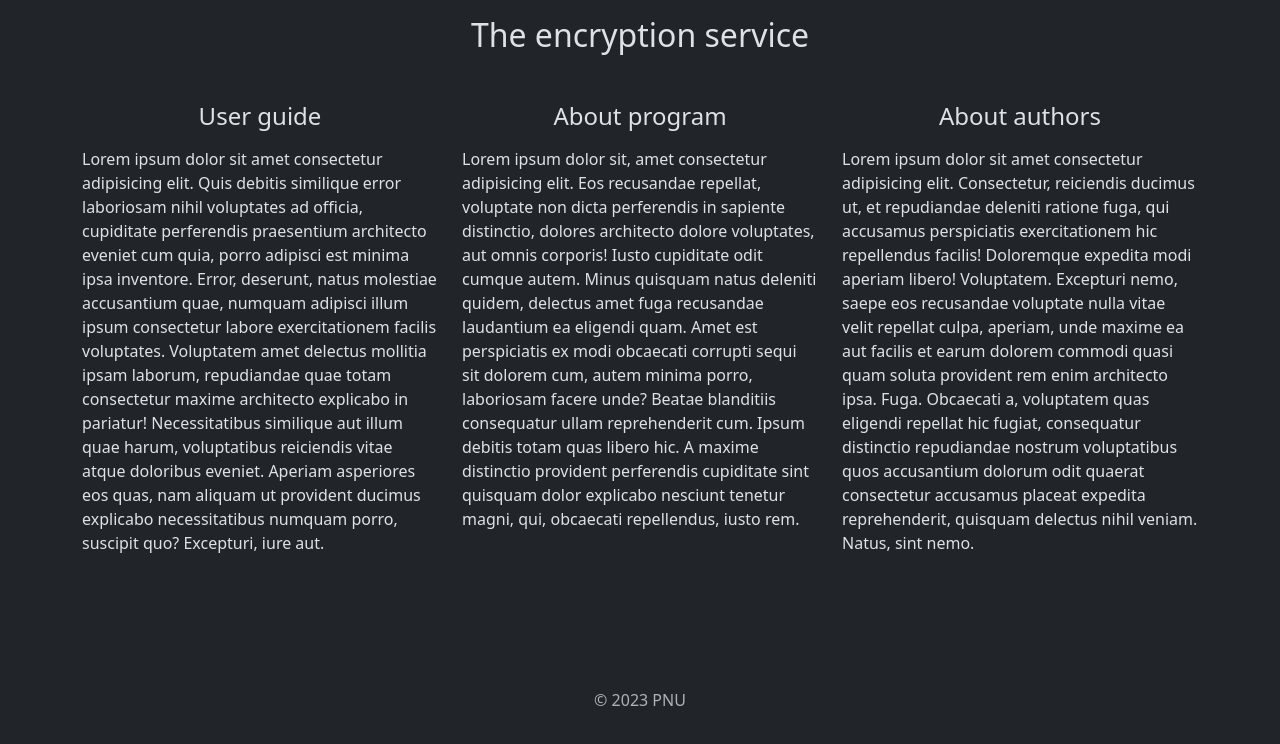
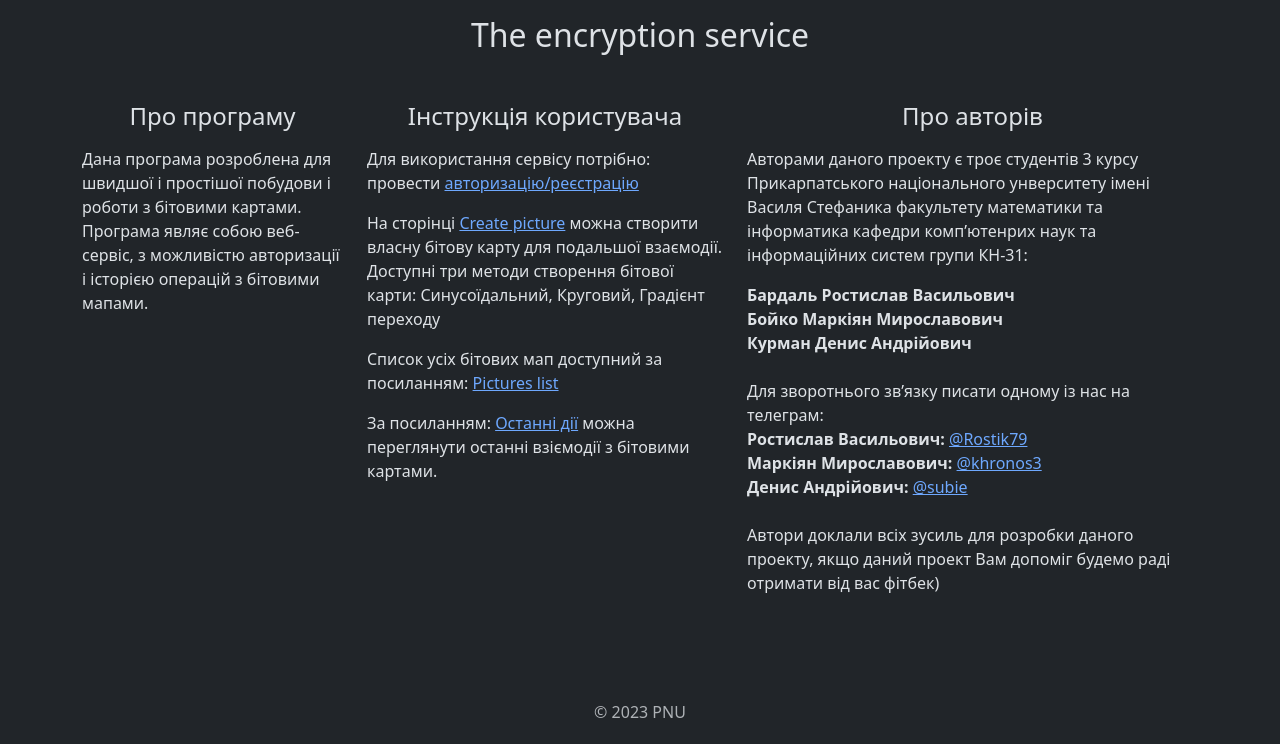
Before and after one commit to MuzykaAndrii/cryptor_service, a Django app: page /about/ in a window 1280 px wide. Shown: the part 56-800 px from the top of the page. Run offline with Django 4.2, Linux system fonts and the light colour scheme; the visitor is signed in with stand-in values (Sample User, id 1).

Commit message:
aupdated about as page

```diff
--- a/src/crypt/templates/crypt/about.html
+++ b/src/crypt/templates/crypt/about.html
@@ -8,23 +8,30 @@
     <h2 class="mb-5" style="text-align: center;">The encryption service</h2>
 
     <div class="row">
-        <div class="col-md-4">
-            <h4 class="mb-3" style="text-align: center;">User guide</h4>
-            <p>Lorem ipsum dolor sit amet consectetur adipisicing elit. Quis debitis similique error laboriosam nihil voluptates ad officia, cupiditate perferendis praesentium architecto eveniet cum quia, porro adipisci est minima ipsa inventore.
-            Error, deserunt, natus molestiae accusantium quae, numquam adipisci illum ipsum consectetur labore exercitationem facilis voluptates. Voluptatem amet delectus mollitia ipsam laborum, repudiandae quae totam consectetur maxime architecto explicabo in pariatur!
-            Necessitatibus similique aut illum quae harum, voluptatibus reiciendis vitae atque doloribus eveniet. Aperiam asperiores eos quas, nam aliquam ut provident ducimus explicabo necessitatibus numquam porro, suscipit quo? Excepturi, iure aut.</p>
+        <div class="col-md-3">
+            <h4 class="mb-3" style="text-align: center;">Про програму</h4>
+            <p>Дана програма розроблена для швидшої і простішої побудови і роботи з бітовими картами. Програма являє собою веб-сервіс, з можливістю авторизації і історією операцій з бітовими мапами.</p>
         </div>
         <div class="col-md-4">
-            <h4 class="mb-3" style="text-align: center;">About program</h4>
-            <p>Lorem ipsum dolor sit, amet consectetur adipisicing elit. Eos recusandae repellat, voluptate non dicta perferendis in sapiente distinctio, dolores architecto dolore voluptates, aut omnis corporis! Iusto cupiditate odit cumque autem.
-            Minus quisquam natus deleniti quidem, delectus amet fuga recusandae laudantium ea eligendi quam. Amet est perspiciatis ex modi obcaecati corrupti sequi sit dolorem cum, autem minima porro, laboriosam facere unde?
-            Beatae blanditiis consequatur ullam reprehenderit cum. Ipsum debitis totam quas libero hic. A maxime distinctio provident perferendis cupiditate sint quisquam dolor explicabo nesciunt tenetur magni, qui, obcaecati repellendus, iusto rem.</p>
+            <h4 class="mb-3" style="text-align: center;">Інструкція користувача</h4>
+            <p>Для використання сервісу потрібно: провести <a href="{% url 'register_user' %}">авторизацію/реєстрацію</a></p>
+            <p>На сторінці <a href="{% url 'create_picture' %}">Create picture</a> можна створити власну бітову карту для подальшої взаємодії. Доступні три методи створення бітової карти: Синусоїдальний, Круговий, Градієнт переходу</p>
+            <p>Список усіх бітових мап доступний за посиланням: <a href="{% url 'pictures_list' %}">Pictures list</a></p>
+            <p>За посиланням: <a href="{% url 'picture_action' %}">Останні дії</a> можна переглянути останні взіємодії з бітовими картами.</p>
         </div>
-        <div class="col-md-4">
-            <h4 class="mb-3" style="text-align: center;">About authors</h4>
-            <p>Lorem ipsum dolor sit amet consectetur adipisicing elit. Consectetur, reiciendis ducimus ut, et repudiandae deleniti ratione fuga, qui accusamus perspiciatis exercitationem hic repellendus facilis! Doloremque expedita modi aperiam libero! Voluptatem.
-            Excepturi nemo, saepe eos recusandae voluptate nulla vitae velit repellat culpa, aperiam, unde maxime ea aut facilis et earum dolorem commodi quasi quam soluta provident rem enim architecto ipsa. Fuga.
-            Obcaecati a, voluptatem quas eligendi repellat hic fugiat, consequatur distinctio repudiandae nostrum voluptatibus quos accusantium dolorum odit quaerat consectetur accusamus placeat expedita reprehenderit, quisquam delectus nihil veniam. Natus, sint nemo.</p>
+        <div class="col-md-5">
+            <h4 class="mb-3" style="text-align: center;">Про авторів</h4>
+            <p>Авторами даного проекту  є троє студентів 3 курсу Прикарпатського національного унверситету імені Василя Стефаника факультету математики та інформатика кафедри комп’ютенрих наук та інформаційних систем групи КН-31: </p>
+                <b>Бардаль Ростислав Васильович</b><br>
+                <b>Бойко Маркіян Мирославович</b><br>
+                <b>Курман Денис Андрійович</b><br><br>
+
+                Для зворотнього зв’язку писати одному із нас на телеграм: <br>
+                <b>Ростислав Васильович:</b> <a href="https://t.me/Rostik79">@Rostik79</a> <br>
+                <b>Маркіян Мирославович:</b> <a href="https://t.me/khronos3">@khronos3</a> <br>
+                <b>Денис Андрійович:</b> <a href="https://t.me/subie">@subie</a> <br><br>
+
+                <p> Автори доклали всіх зусиль для розробки даного проекту, якщо даний проект Вам допоміг будемо раді отримати від вас фітбек)</p>
         </div>
     </div>
 
--- a/src/templates/include/_footer.html
+++ b/src/templates/include/_footer.html
@@ -1,3 +1,3 @@
-<footer class="py-3 fixed-bottom">
+<footer class="py-1 fixed-bottom">
   <p class="text-center text-muted">© 2023 PNU</p>
 </footer>
```
